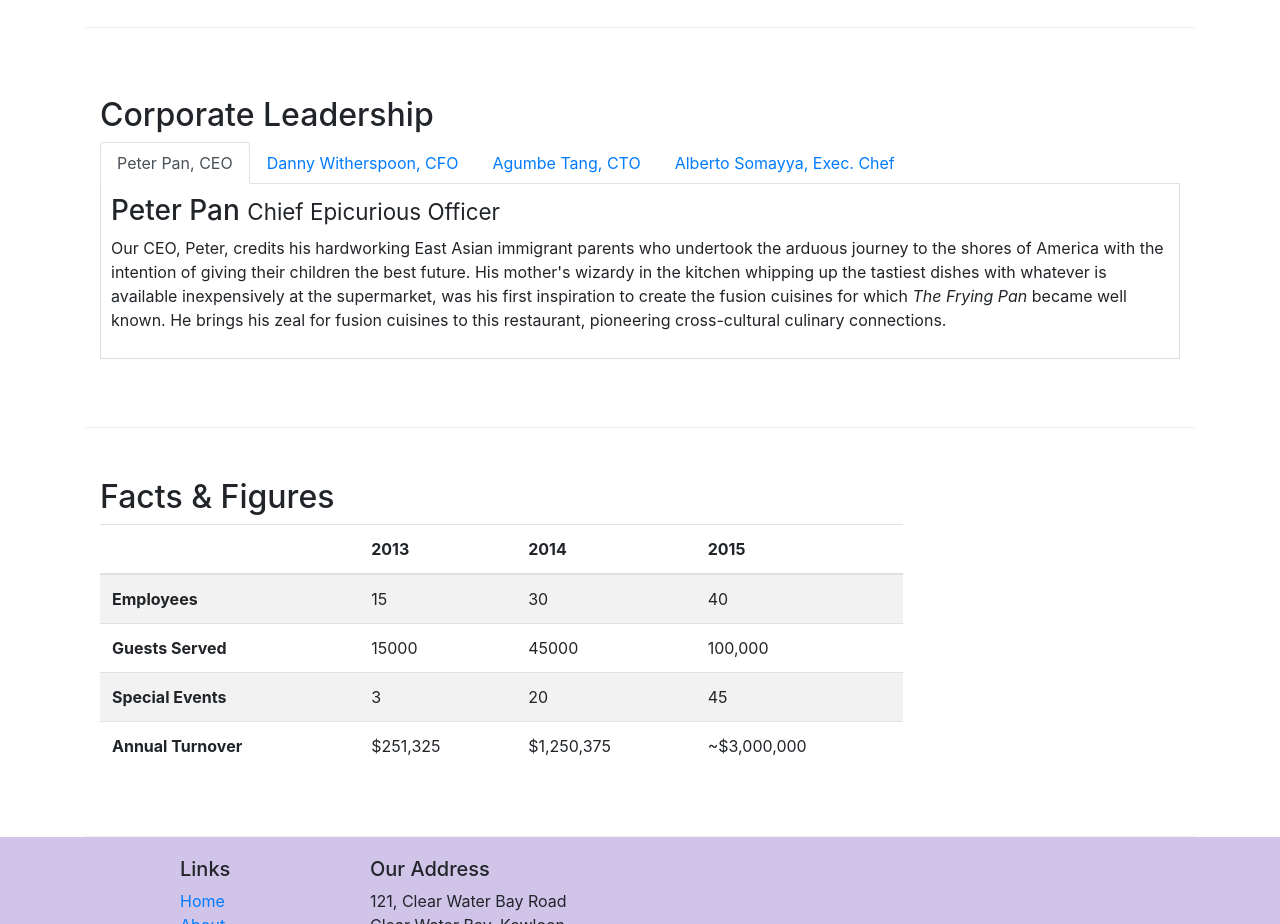
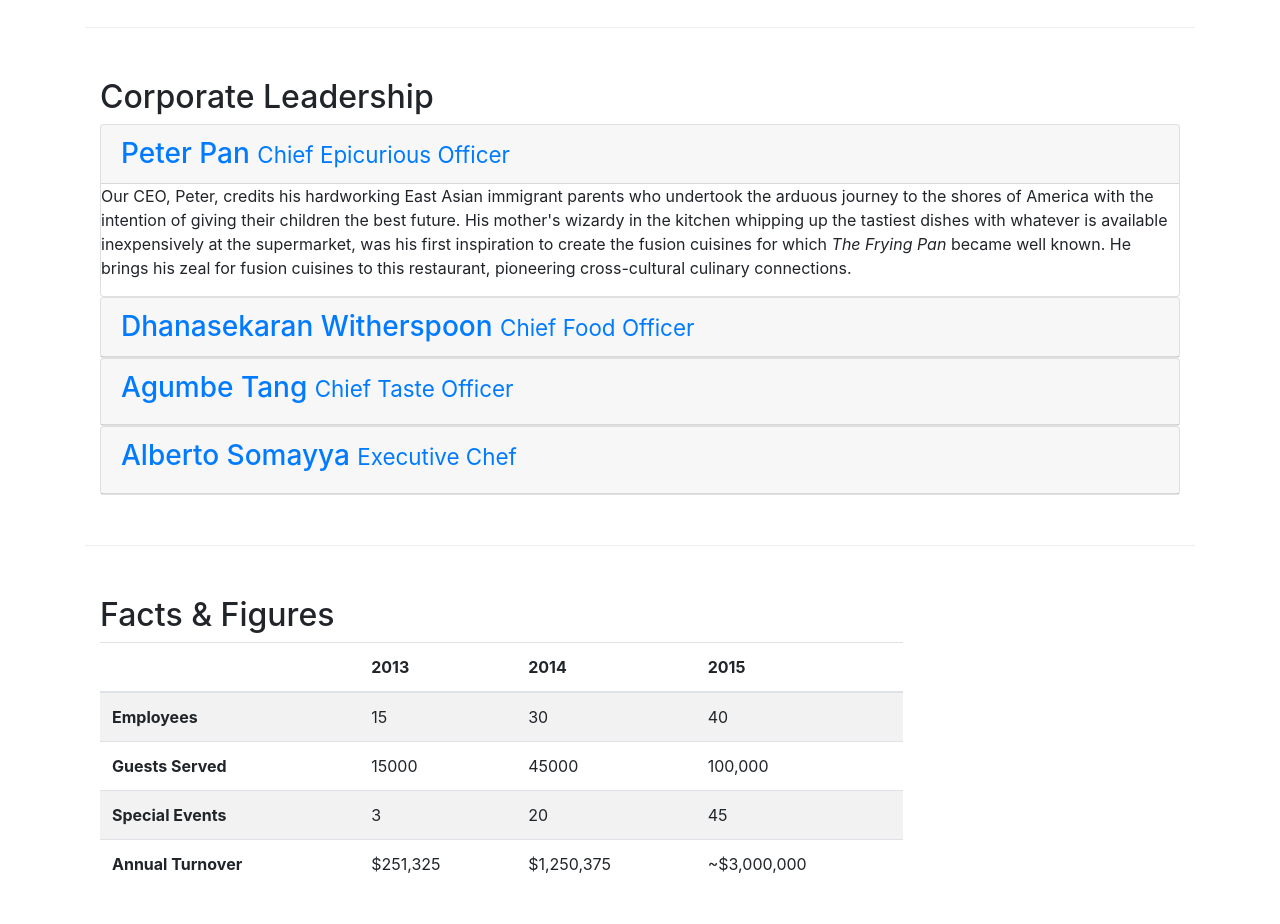
Before and after one commit to SharaLove007/conFusion, a website: page aboutus.html in a window 1280 px wide. Shown: the part 880-1804 px from the top of the page. Drawn offline with nearby package versions, Linux system fonts and the light colour scheme.

Commit message:
accordian

```diff
--- a/aboutus.html
+++ b/aboutus.html
@@ -96,40 +96,56 @@
         <div class="row row-content align-items-center">
           <div class="col-12">
               <h2>Corporate Leadership</h2>
+<!-- Week 3 -->
 
-                <ul class="nav nav-tabs">
-                  <li class="nav-item">
-                     <a class="nav-link active" href="#peter" role="tab" data-toggle="tab">Peter Pan, CEO</a>
-                  </li>
-                  <li class="nav-item">
-                      <a class="nav-link" href="#danny" role="tab"
-                        data-toggle="tab">Danny Witherspoon, CFO</a>
-                    </li>
-                    <li class="nav-item">
-                      <a class="nav-link" href="#agumbe"role="tab"
-                        data-toggle="tab">Agumbe Tang, CTO</a>
-                    </li>
-                    <li class="nav-item">
-                      <a class="nav-link" href="#alberto" role="tab"
-                        data-toggle="tab">Alberto Somayya, Exec. Chef</a>
-                    </li>
-                </ul>
-            <div class="tab-content">
-              <div role="tabpanel" class="tab-pane fade show active" id="peter">
-                  <h3>Peter Pan <small>Chief Epicurious Officer</small></h3>
+          <div id="accordion" role="tablist">
+            <div class="card">
+              <div class="card-header" role="tab" id="peterhead">
+                <h3 class="mb-0">
+                  <a data-toggle="collapse" data-parent="#accordion" href="#peter">Peter Pan <small>Chief Epicurious Officer</small></a>
+                </h3>
+              </div>
+             <div role="tabpanel" class="collapse show" id="peter">
+               <div class="card-block">
                  <p class="hidden-xs-down">Our CEO, Peter, credits his hardworking East Asian immigrant parents who undertook the arduous journey to the shores of America with the intention of giving their children the best future. His mother's wizardy in the kitchen whipping up the tastiest dishes with whatever is available inexpensively at the supermarket, was his first inspiration to create the fusion cuisines for which <em>The Frying Pan</em> became well known. He brings his zeal for fusion cuisines to this restaurant, pioneering cross-cultural culinary connections.</p>
                </div>
-              <div role="tabpanel" class="tab-pane fade" id="danny">
-                  <h3>Dhanasekaran Witherspoon <small>Chief Food Officer</small></h3>
+             </div>
+            </div>
+            <div class="card">
+              <div class="card-header" role="tab" id="dannyhead">
+                <h3 class="mb-0">
+                  <a class="collapsed" data-toggle="collapse" data-parent="#accordion" href="#danny">Dhanasekaran Witherspoon <small>Chief Food Officer</small></a>
+                </h3>
+              </div>
+             <div role="tabpanel" class="collapse" id="danny">
+               <div class="card-block">
                  <p class="hidden-xs-down">Our CFO, Danny, as he is affectionately referred to by his colleagues, comes from a long established family tradition in farming and produce. His experiences growing up on a farm in the Australian outback gave him great appreciation for varieties of food sources. As he puts it in his own words, <em>Everything that runs, wins, and everything that stays, pays!</em></p>
                </div>
-              <div role="tabpanel" class="tab-pane fade" id="agumbe">
-                  <h3>Agumbe Tang <small>Chief Taste Officer</small></h3>
+             </div>
+            </div>
+            <div class="card">
+              <div class="card-header" role="tab" id="agumbehead">
+                <h3 class="mb=0">
+                  <a class="collapsed" data-toggle="collapse" data-parent="#accordion" href="#agumbe">Agumbe Tang <small>Chief Taste Officer</small></a>
+                </h3>
+              </div>
+             <div role="tabpanel" class="collapse" id="agumbe">
+               <div class="card-block">
                  <p class="hidden-xs-down">Blessed with the most discerning gustatory sense, Agumbe, our CTO, personally ensures that every dish that we serve meets his exacting tastes. Our chefs dread the tongue lashing that ensues if their dish does not meet his exacting standards. He lives by his motto, <em>You click only if you survive my lick.</em></p>
                </div>
-              <div role="tabpanel" class="tab-pane fade" id="alberto">
-                  <h3>Alberto Somayya <small>Executive Chef</small></h3>
+             </div>
+            </div>
+            <div class="card">
+              <div class="card-header" role="tab" id="albertohead">
+                <h3 class="mb=0">
+                 <a class="collapsed" data-toggle="collapse" data-parent="#accordion" href="#alberto">Alberto Somayya <small>Executive Chef</small></a>
+                </h3>
+              </div>
+             <div role="tabpanel" class="collapse" id="alberto">
+               <div class="card-block">
                  <p class="hidden-xs-down">Award winning three-star Michelin chef with wide International experience having worked closely with whos-who in the culinary world, he specializes in creating mouthwatering Indo-Italian fusion experiences. He says, <em>Put together the cuisines from the two craziest cultures, and you get a winning hit! Amma Mia!</em></p>
+               </div>
+             </div>
             </div>
           </div>
         </div>
```
Lines whose indentation alone changed are shown as unchanged.
